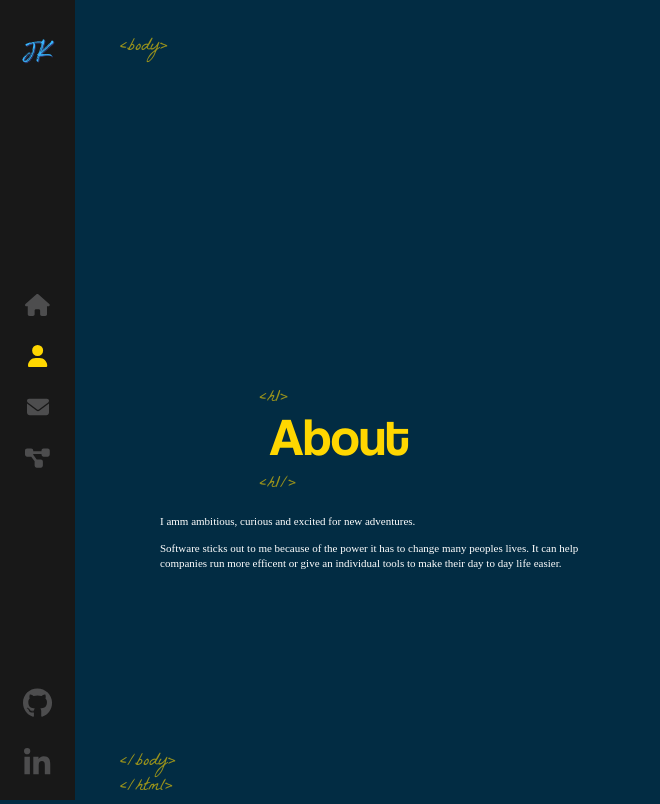
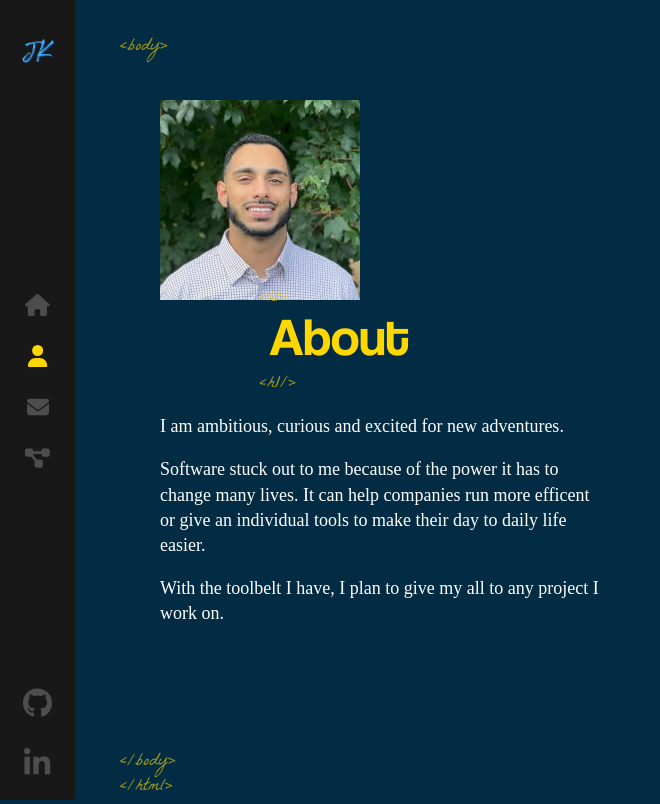
Before and after one commit to koshy123/personal_portfolio, a React (Create React App) app: page /about in a window 1280 px wide. Shown: the whole page, without its empty margins (0-660 px from the left). Built offline with nearby package versions, Linux system fonts and the light colour scheme.

Commit message:
add more to abuut section

```diff
--- a/src/components/About/index.js
+++ b/src/components/About/index.js
@@ -1,23 +1,25 @@
 import './index.scss'
+import self from '../../assets/images/self.jpg'
 
 const About = () => {
 
     return(
         <div className='contrainer about-page'>
             <div className='text-zone'>
+                <img className="self" src={self} ></img>
             <h1>
                 About
             </h1>
 
-            <p>
-                I amm ambitious, curious and excited for new adventures.
+            <p className="about">
+                I am ambitious, curious and excited for new adventures.
 
             </p>
-            <p>
-            Software sticks out to me because of the power it has to change many peoples lives. It can help companies run more efficent or give an individual tools to make their day to day life easier.
+            <p className="about">
+            Software stuck out to me because of the power it has to change many lives. It can help companies run more efficent or give an individual tools to make their day to daily life easier.
             </p>
-            <p>
-
+            <p className="about">
+            With the toolbelt I have, I plan to give my all to any project I work on.
             </p>
             </div>
 
--- a/src/components/About/index.scss
+++ b/src/components/About/index.scss
@@ -0,0 +1,9 @@
+.self{
+    display: flex;
+    justify-content: flex-end;
+    margin-top: -300px;
+}
+
+.about{
+    font-size: large;
+}
```
Also changed, not shown: src/assets/images/self.jpg (added).
